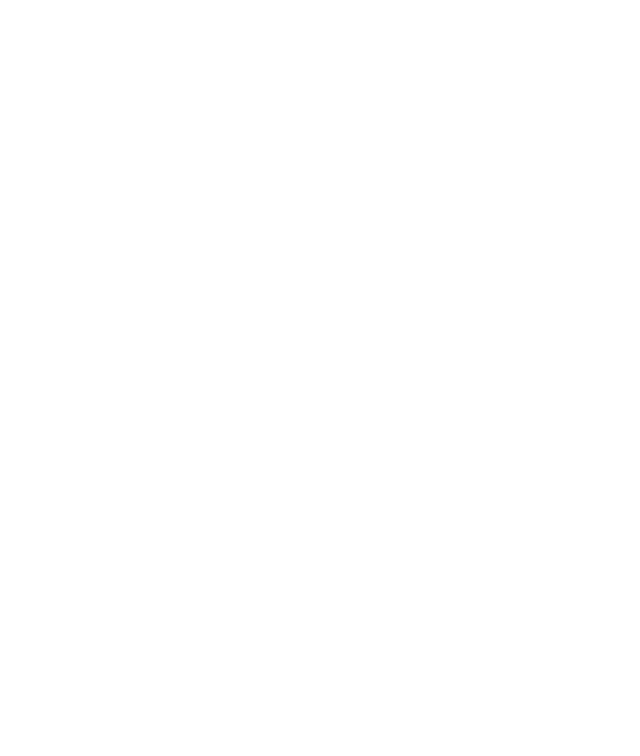
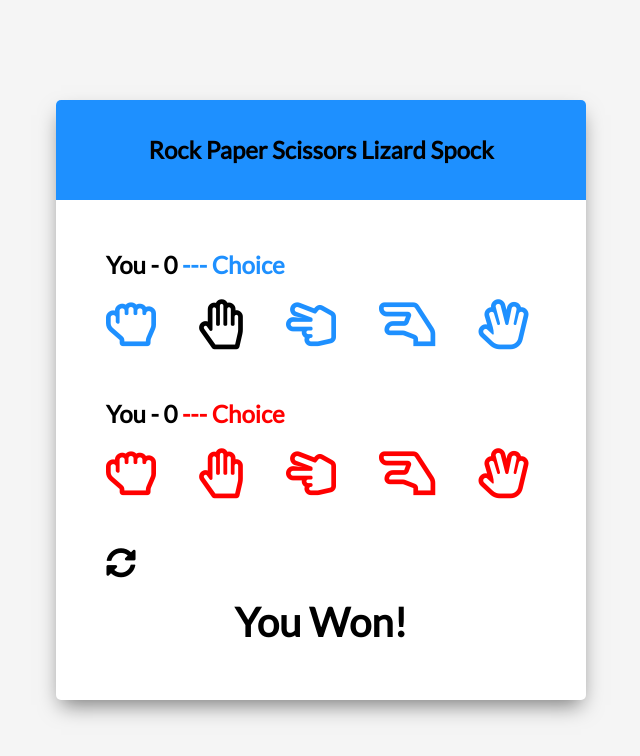
Before and after one commit to DipaGalani/spock-rock-game, a plain HTML site: page index.html in a window 1280 px wide. Shown: the whole page, without its empty margins (319-959 px from the left). Drawn offline with Linux system fonts and the light colour scheme.

Commit message:
finalized UI - march 31

```diff
--- a/index.html
+++ b/index.html
@@ -1,15 +1,66 @@
 <!DOCTYPE html>
 <html lang="en">
-<head>
-    <meta charset="UTF-8">
-    <meta name="viewport" content="width=device-width, initial-scale=1.0">
+  <head>
+    <meta charset="UTF-8" />
+    <meta name="viewport" content="width=device-width, initial-scale=1.0" />
     <title>Spock Rock Game</title>
-    <link rel="icon" type="image/png" href="favicon.png">
-    <link rel="stylesheet" href="https://cdnjs.cloudflare.com/ajax/libs/font-awesome/5.10.2/css/all.min.css"/>
-    <link rel="stylesheet" href="style.css">
-</head>
-<body>
+    <link rel="icon" type="image/png" href="favicon.png" />
+    <link
+      rel="stylesheet"
+      href="https://cdnjs.cloudflare.com/ajax/libs/font-awesome/5.10.2/css/all.min.css"
+    />
+    <link rel="stylesheet" href="style.css" />
+  </head>
+  <body>
+    <div class="game-container">
+      <!-- Header -->
+      <div class="header">
+        <h2>Rock Paper Scissors Lizard Spock</h2>
+      </div>
+      <!-- Player Container -->
+      <div class="player-container" id="player">
+        <h2>
+          You - <span id="player-score">0</span
+          ><span class="choice" id="playerChoice"> --- Choice</span>
+        </h2>
+        <i class="far fa-hand-rock" id="playerRock" title="Rock"></i>
+        <i
+          class="far fa-hand-paper selected"
+          id="playerPaper"
+          title="Paper"
+        ></i>
+        <i
+          class="far fa-hand-scissors"
+          id="playerScissors"
+          title="Scissors"
+        ></i>
+        <i class="far fa-hand-lizard" id="playerLizard" title="Lizard"></i>
+        <i class="far fa-hand-spock" id="playerSaper" title="Spock"></i>
+      </div>
+      <!-- Computer Container -->
+      <div class="player-container" id="computer">
+        <h2>
+          You - <span id="computer-score">0</span
+          ><span class="choice" id="computerChoice"> --- Choice</span>
+        </h2>
+        <i class="far fa-hand-rock" id="computerRock" title="Rock"></i>
+        <i class="far fa-hand-paper" id="computerPaper" title="Paper"></i>
+        <i
+          class="far fa-hand-scissors"
+          id="computerScissors"
+          title="Scissors"
+        ></i>
+        <i class="far fa-hand-lizard" id="computerLizard" title="Lizard"></i>
+        <i class="far fa-hand-spock" id="computerSaper" title="Spock"></i>
+      </div>
+      <!-- Reset Icon -->
+      <i class="fas fa-sync-alt reset-icon" title="Reset"></i>
+      <!-- Results Text -->
+      <div class="result-container">
+        <h3 class="result-text" id="resultText">You Won!</h3>
+      </div>
+    </div>
     <!-- Script -->
     <script src="script.js"></script>
-</body>
+  </body>
 </html>
--- a/style.css
+++ b/style.css
@@ -7,18 +7,26 @@ html {
 body {
   margin: 0;
   min-height: 100vh;
-
+  background-color: whitesmoke;
   font-family: Lato, sans-serif;
   display: flex;
   justify-content: center;
   align-items: center;
 }
 
-
+.game-container {
+  width: 530px;
+  height: 600px;
+  background-color: white;
+  border-radius: 5px;
+  box-shadow: 0 10px 20px -5px rgba(0, 0, 0, 0.5);
+}
 
 .header {
+  height: 100px;
   background: dodgerblue;
-
+  border-top-left-radius: 5px;
+  border-top-right-radius: 5px;
   display: flex;
   justify-content: center;
   align-items: center;
@@ -43,7 +51,24 @@ h2 {
   User-select: none;
 }
 
+.far:last-child {
+  margin-right: 0;
+}
 
+#player .far,
+#player .choice{
+  color: dodgerblue;
+  cursor: pointer;
+}
+
+#computer .far,
+#computer .choice{
+  color: red;
+}
+
+#player .selected {
+  color: black;
+}
 
 .reset-icon {
   font-size: 30px;
@@ -66,7 +91,7 @@ h2 {
 /* Media Query: Large Smartphone (Vertical) */
 @media screen and (max-width: 600px) {
   .game-container {
-
+    width: 95%;
     height: 580px;
   }
 
```
